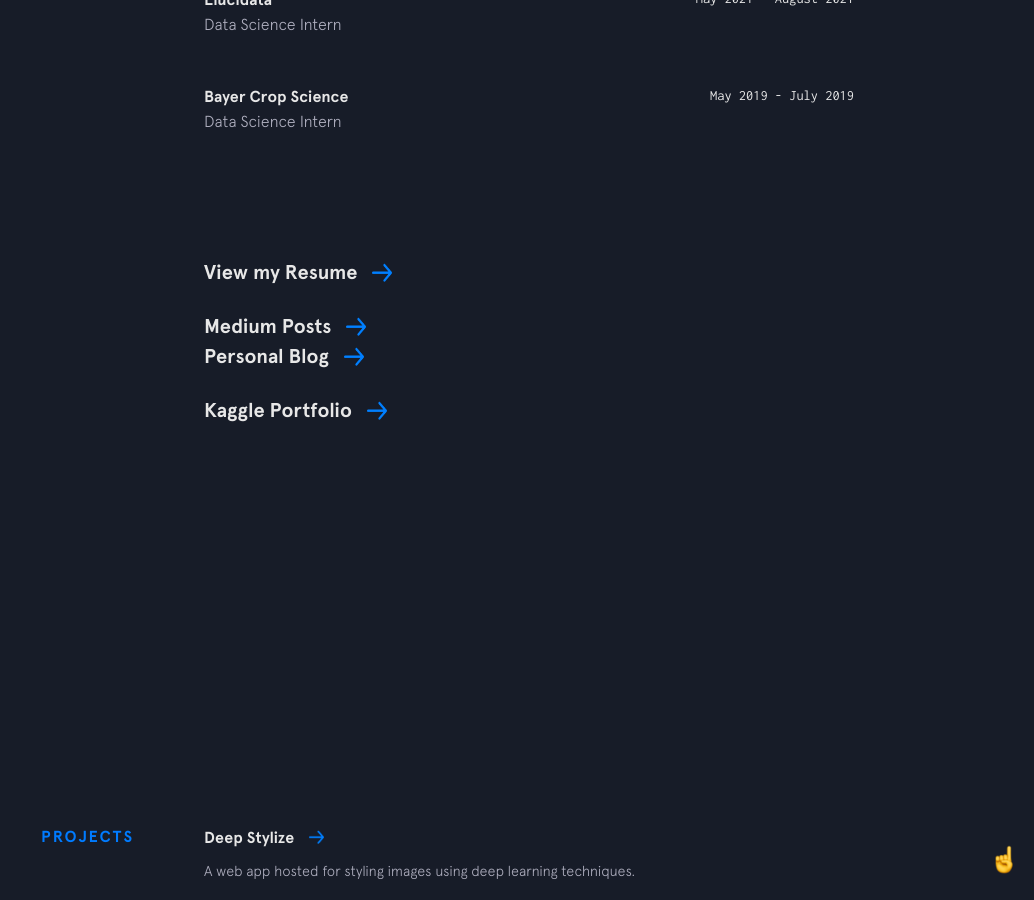
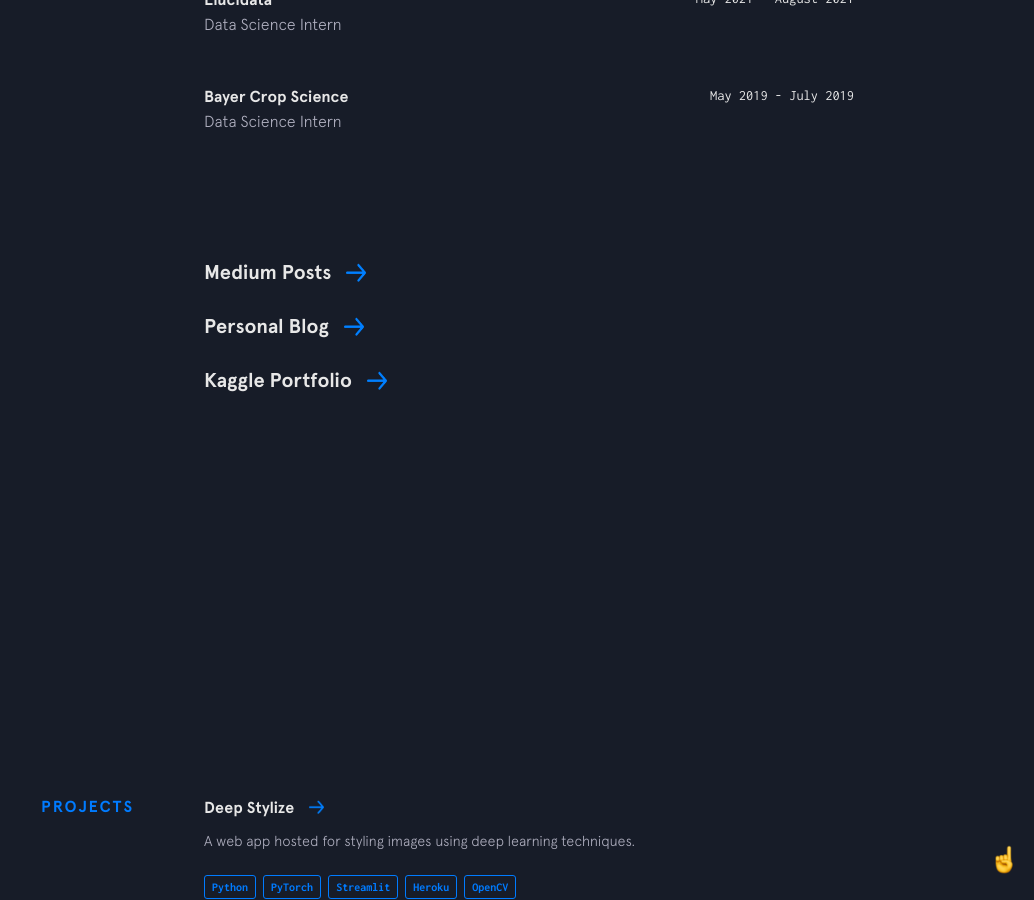
Before and after one commit to pr2tik1/v3, a Jekyll site: the page built from index.html, in a window 1280 px wide and 900 px high, scrolled down 1904 px. Shown: the whole window, without its empty margins (246-1280 px from the left). Built offline with Jekyll 4.4.1, drawn with Linux system fonts in a browser that asks for light colours; nearby versions of some CDN libraries.

Commit message:
Remove Resume

```diff
--- a/_includes/experience.html
+++ b/_includes/experience.html
@@ -16,9 +16,8 @@
       {% endfor %}
     </div>
 
-    <div><a href="{{site.resume}}" target="_blank" class="arrow-link">View my Resume</a></div>
+    <div><a href="https://medium.com/@pr2tik1" target="_blank" class="arrow-link">Medium Posts</a></div>
     <br>
-    <div><a href="https://medium.com/@pr2tik1" target="_blank" class="arrow-link">Medium Posts</a></div>
     <div><a href="https://pr2tik1.github.io/blog/" target="_blank" class="arrow-link">Personal Blog</a></div>
     <br>
     <div><a href="https://www.kaggle.com/pr2tik1" target="_blank" class="arrow-link">Kaggle Portfolio</a></div>
```
